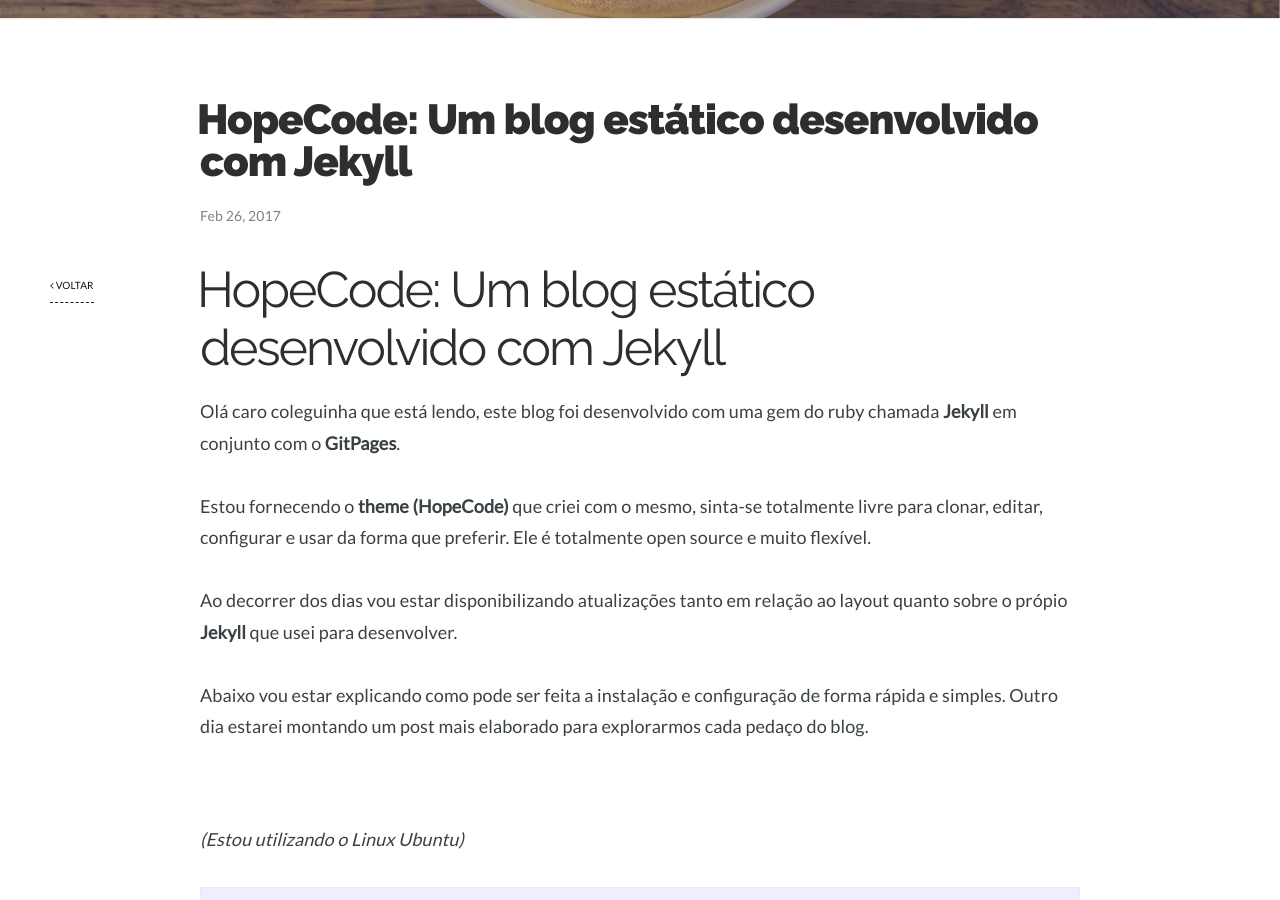
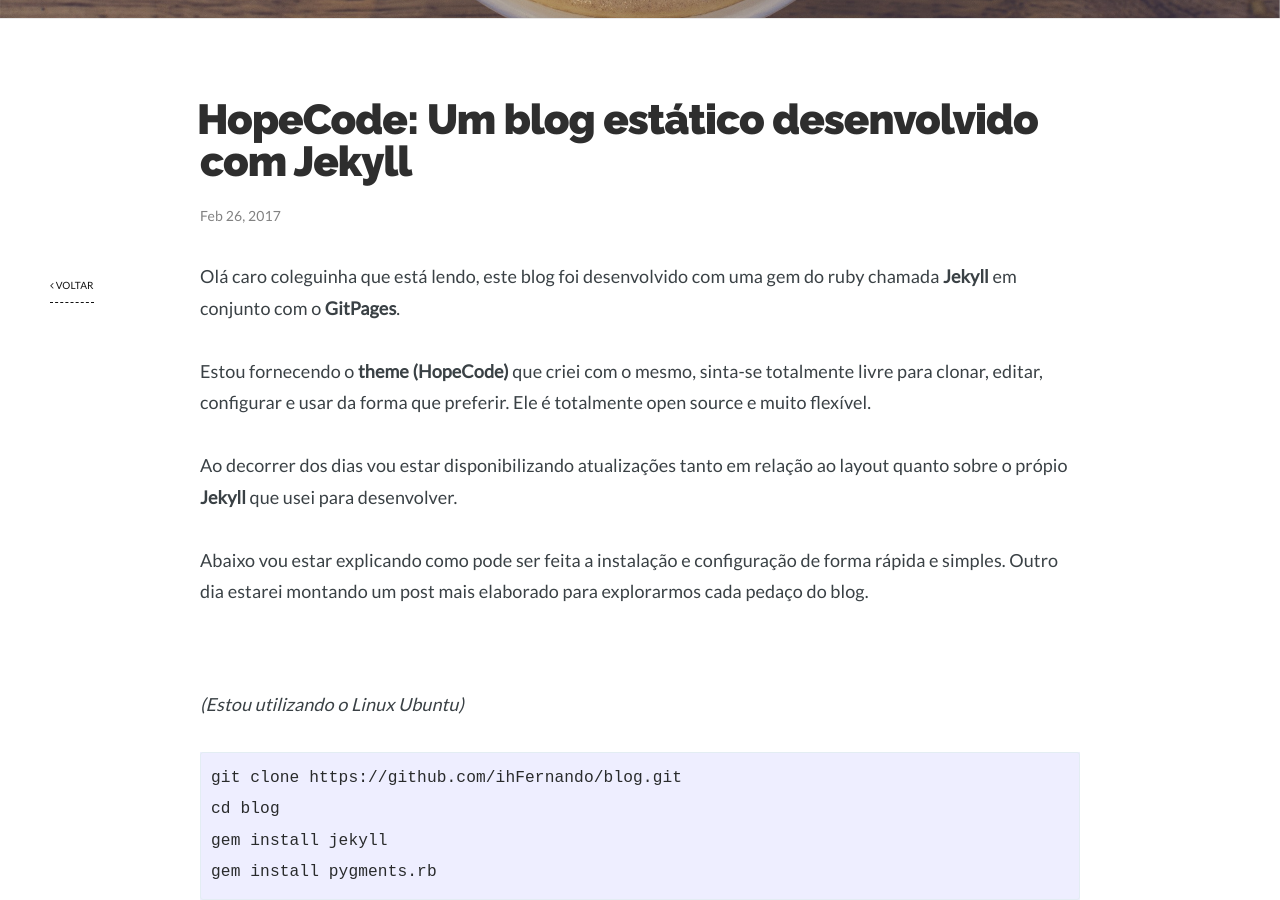
Before and after one commit to ihFernando/blog, a Jekyll site: the page built from _posts/2017-02-25-welcome-to-jekyll.markdown, in a window 1280 px wide and 900 px high, scrolled down 521 px. Built offline with Jekyll 4.4.1, drawn with Linux system fonts in a browser that asks for light colours; nearby versions of some CDN libraries; comment, search, counter and statistics services are not loaded.

Commit message:
Alteração titulo

```diff
--- a/_posts/2017-02-25-welcome-to-jekyll.markdown
+++ b/_posts/2017-02-25-welcome-to-jekyll.markdown
@@ -5,7 +5,6 @@
 excerpt: Olá caro coleguinha que está lendo, este blog foi desenvolvido com uma gem do ruby chamada <strong>Jekyll</strong> em conjunto com o <strong>GitPages</strong>.
 categories: Jekyll
 ---
-# HopeCode: Um blog estático desenvolvido com Jekyll
 
 Olá caro coleguinha que está lendo, este blog foi desenvolvido com uma gem do ruby chamada **Jekyll** em conjunto com o **GitPages**.
 
```
